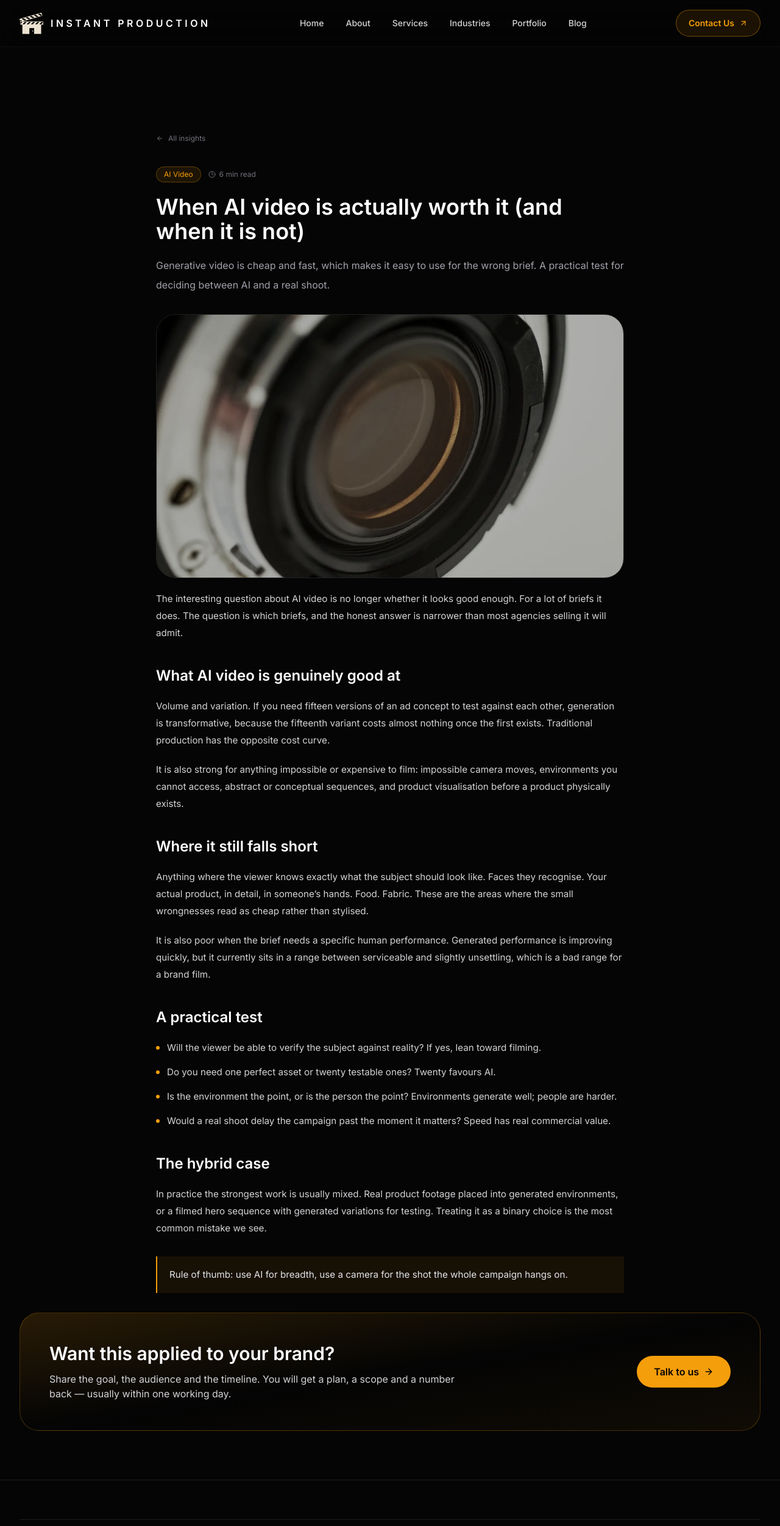
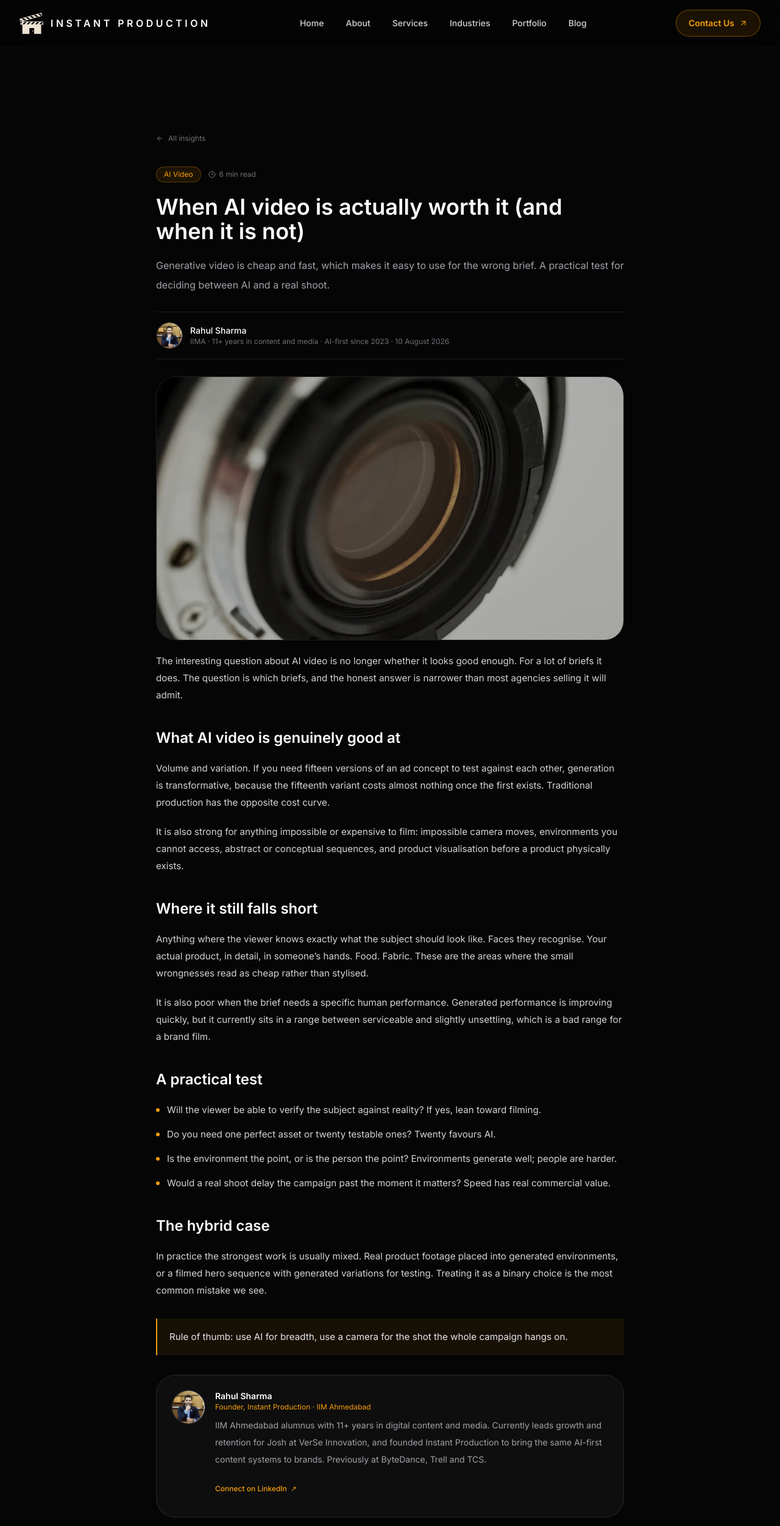
Before and after one commit to RjRahulSharma01/Instant_Production, a React (Vite) app: page /blog/ai-video-actually-worth-it in a window 1280 px wide. Shown: the top 2502 px of the page at 61% size. Built offline with nearby package versions, Linux system fonts and the light colour scheme; the HTML template or start-up script is replaced by a standard one.

Commit message:
Named author byline with verified identity schema

```diff
--- a/src/data/blog.js
+++ b/src/data/blog.js
@@ -4,6 +4,27 @@
 // sitemap without deleting it. These are written to be edited: add your own
 // examples, numbers and client stories as you get them. Nothing here claims
 // a specific result you have not actually had.
+
+// Articles publish under a named human author. Google's E-E-A-T guidance
+// weighs identified, credentialled authorship heavily — particularly on
+// anything health, finance or money adjacent — and a Person byline with
+// verifiable external profiles consistently outperforms an anonymous or
+// Organization one. `sameAs` is what lets Google connect this byline to the
+// same real person it already knows from LinkedIn.
+export const author = {
+  name: 'Rahul Sharma',
+  role: 'Founder, Instant Production',
+  credential: 'IIM Ahmedabad',
+  bio: 'IIM Ahmedabad alumnus with 11+ years in digital content and media. Currently leads growth and retention for Josh at VerSe Innovation, and founded Instant Production to bring the same AI-first content systems to brands. Previously at ByteDance, Trell and TCS.',
+  short: 'IIMA · 11+ years in content and media · AI-first since 2023',
+  url: 'https://www.linkedin.com/in/rahulsharmamat/',
+  sameAs: [
+    'https://www.linkedin.com/in/rahulsharmamat/',
+    'https://sites.google.com/view/rahulsharamamat/home',
+  ],
+  alumniOf: 'Indian Institute of Management Ahmedabad',
+  avatar: '/brand/author-rahul.webp',
+};
 
 export const blogPosts = [
   {
--- a/src/pages/Blog.jsx
+++ b/src/pages/Blog.jsx
@@ -5,7 +5,7 @@ import PageHero from '../components/PageHero';
 import CtaBand from '../components/CtaBand';
 import { useSeo } from '../lib/seo';
 import { cardIn, fadeUp, stagger, viewport } from '../lib/motion';
-import { publishedPosts } from '../data/blog';
+import { author, publishedPosts } from '../data/blog';
 
 export default function Blog() {
   useSeo({
@@ -81,9 +81,13 @@ export default function Blog() {
                     <div className="flex flex-1 flex-col p-6">
                       <h2 className="text-lg font-semibold leading-snug text-white">{post.title}</h2>
                       <p className="mt-3 text-sm leading-7 text-zinc-400">{post.excerpt}</p>
-                      <span className="mt-auto flex items-center gap-2 pt-5 text-xs text-zinc-500">
-                        <FiClock aria-hidden="true" />
-                        {post.readingMinutes} min read
+                      <span className="mt-auto flex flex-wrap items-center gap-x-3 gap-y-1 pt-5 text-xs text-zinc-500">
+                        <span className="text-zinc-400">{author.name}</span>
+                        <span aria-hidden="true">·</span>
+                        <span className="flex items-center gap-1.5">
+                          <FiClock aria-hidden="true" />
+                          {post.readingMinutes} min read
+                        </span>
                       </span>
                     </div>
                   </Link>
--- a/src/pages/BlogPost.jsx
+++ b/src/pages/BlogPost.jsx
@@ -4,7 +4,7 @@ import { FiArrowLeft, FiClock } from 'react-icons/fi';
 import CtaBand from '../components/CtaBand';
 import { useSeo, SITE_URL } from '../lib/seo';
 import { fadeUp, stagger, viewport } from '../lib/motion';
-import { getPost } from '../data/blog';
+import { author, getPost } from '../data/blog';
 
 function Block({ block }) {
   if (block.type === 'h2') {
@@ -50,7 +50,16 @@ export default function BlogPost() {
     headline: post.title,
     description: post.excerpt,
     datePublished: post.date,
-    author: { '@type': 'Organization', name: 'Instant Production' },
+    author: {
+      '@type': 'Person',
+      name: author.name,
+      jobTitle: author.role,
+      url: author.url,
+      // sameAs is how Google resolves this byline to a known real identity
+      sameAs: author.sameAs,
+      alumniOf: { '@type': 'CollegeOrUniversity', name: author.alumniOf },
+      worksFor: { '@type': 'Organization', name: 'Instant Production' },
+    },
     publisher: {
       '@type': 'Organization',
       name: 'Instant Production',
@@ -89,7 +98,23 @@ export default function BlogPost() {
             {post.excerpt}
           </motion.p>
 
-          <motion.div variants={fadeUp} className="mt-8 overflow-hidden rounded-panel border border-white/10">
+          <motion.div variants={fadeUp} className="mt-7 flex items-center gap-3 border-y border-white/10 py-4">
+            <img
+              src={author.avatar}
+              alt={author.name}
+              width="44"
+              height="44"
+              className="h-11 w-11 rounded-full border border-white/10 object-cover"
+            />
+            <div className="min-w-0">
+              <p className="text-sm font-medium text-white">{author.name}</p>
+              <p className="text-xs text-zinc-500">
+                {author.short} · {new Date(post.date).toLocaleDateString('en-IN', { day: 'numeric', month: 'long', year: 'numeric' })}
+              </p>
+            </div>
+          </motion.div>
+
+          <motion.div variants={fadeUp} className="mt-7 overflow-hidden rounded-panel border border-white/10">
             <img src={post.cover} alt="" aria-hidden="true" className="w-full object-cover opacity-85" />
           </motion.div>
 
@@ -99,6 +124,35 @@ export default function BlogPost() {
         </motion.div>
       </article>
 
+      <section className="px-4 pb-4 sm:px-6 lg:px-8">
+        <motion.div
+          initial="hidden" whileInView="show" viewport={viewport} variants={fadeUp}
+          className="mx-auto flex max-w-3xl items-start gap-4 rounded-panel border border-white/10 bg-white/[0.04] p-6"
+        >
+          <img
+            src={author.avatar}
+            alt={author.name}
+            width="56"
+            height="56"
+            className="h-14 w-14 shrink-0 rounded-full border border-white/10 object-cover"
+          />
+          <div>
+            <p className="text-sm font-semibold text-white">{author.name}</p>
+            <p className="text-xs text-brand">{author.role} · {author.credential}</p>
+            <p className="mt-2 text-sm leading-7 text-zinc-400">{author.bio}</p>
+            <a
+              href={author.url}
+              target="_blank"
+              rel="noreferrer"
+              className="mt-3 inline-flex items-center gap-1.5 text-xs font-medium text-brand transition-colors hover:text-brand-300"
+            >
+              Connect on LinkedIn
+              <span aria-hidden="true">↗</span>
+            </a>
+          </div>
+        </motion.div>
+      </section>
+
       <CtaBand title="Want this applied to your brand?" cta="Talk to us" />
       <script type="application/ld+json" dangerouslySetInnerHTML={{ __html: JSON.stringify(schema) }} />
     </>
```
Also changed, not shown: public/brand/author-rahul.webp (added).
